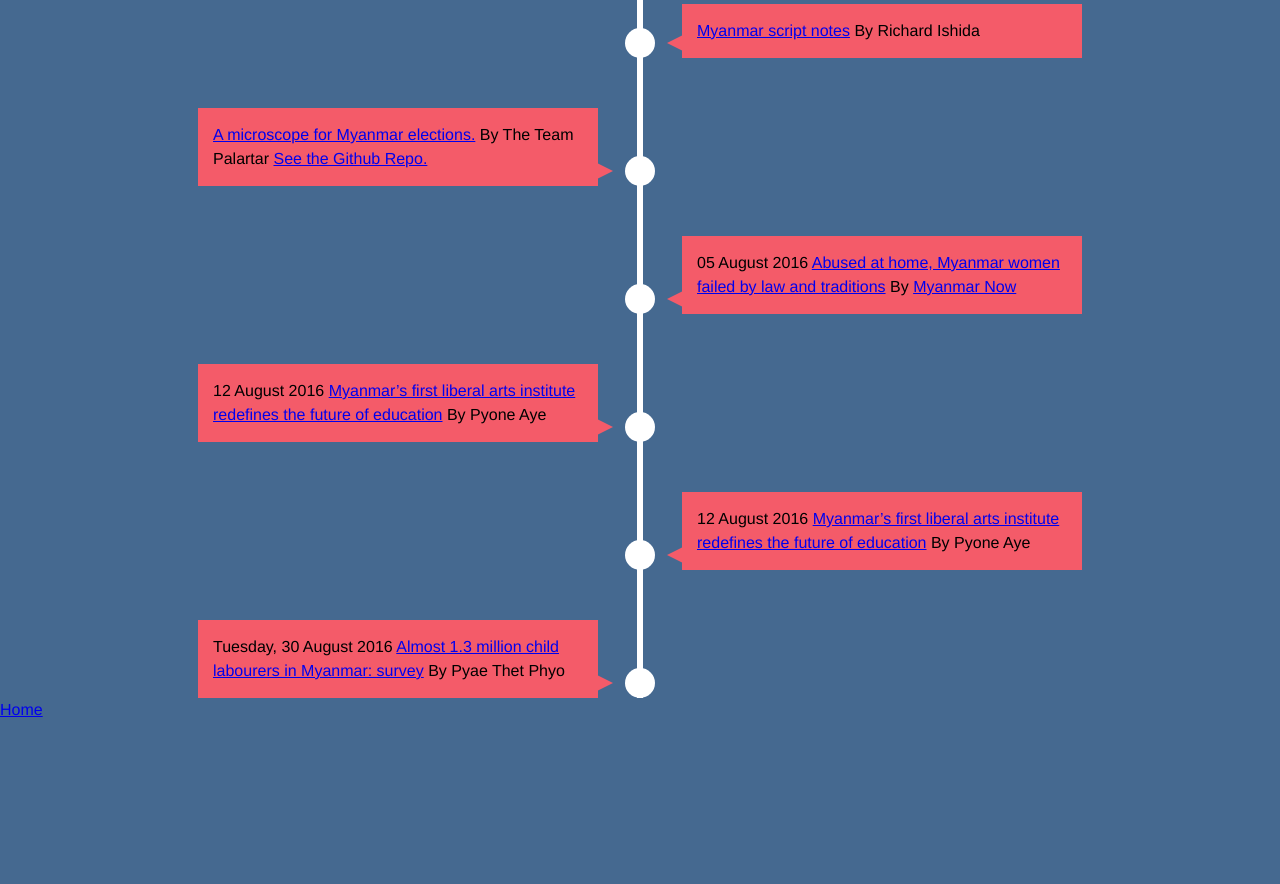
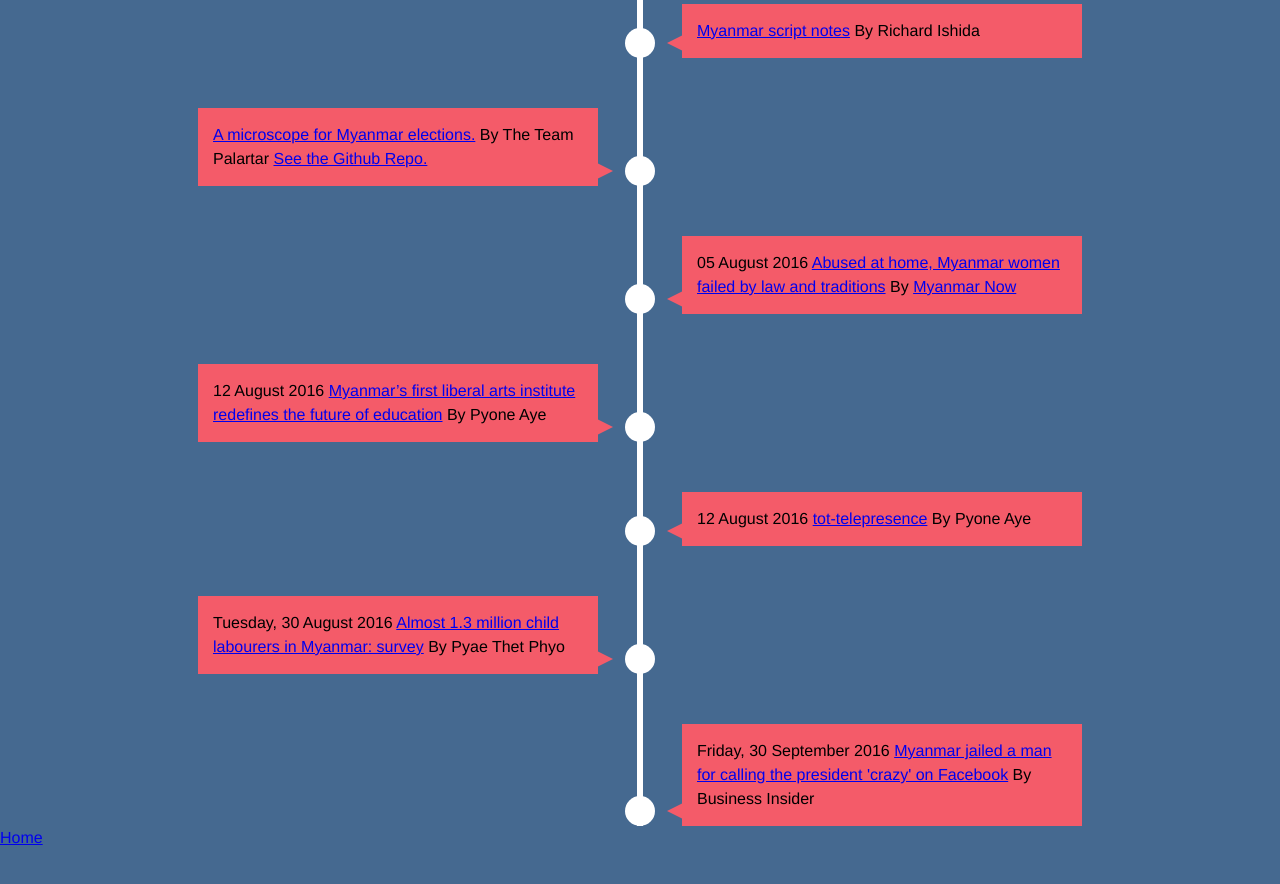
Before and after one commit to sawthinkar/sawthinkar.github.io, a Jekyll site: the page whereIamfrom/index.html, which Jekyll copies as it is, in a window 1280 px wide and 900 px high, scrolled down 2314 px. Shown: the top 884 px of the window. Built offline with Jekyll 4.4.1, drawn with Linux system fonts in a browser that asks for light colours; before the commit the page ends 3086 px from its top, so only the background shows below that.

Commit message:
Update index.html

```diff
--- a/whereIamfrom/index.html
+++ b/whereIamfrom/index.html
@@ -111,12 +111,17 @@ The Golden Land
     </li>
     <li>
         <div>
-            <time>12 August 2016 </time></time><a href="http://sawthinkar.github.io/tot-telepresence/index.html">Myanmar’s first liberal arts institute redefines the future of education</a> By Pyone Aye
+            <time>12 August 2016 </time></time><a href="http://sawthinkar.github.io/tot-telepresence/index.html">tot-telepresence</a> By Pyone Aye
         </div>
     </li>
     <li>
         <div>
             <time>Tuesday, 30 August 2016 </time></time><a href="http://www.mmtimes.com/index.php/national-news/nay-pyi-taw/22210-almost-1-3-million-child-labourers-in-myanmar-survey.html">Almost 1.3 million child labourers in Myanmar: survey</a> By Pyae Thet Phyo
+        </div>
+    </li>
+    <li>
+        <div>
+            <time>Friday, 30 September 2016 </time></time><a href="http://www.businessinsider.com/afp-myanmar-man-jailed-for-calling-president-crazy-on-facebook-2016-9">Myanmar jailed a man for calling the president 'crazy' on Facebook</a> By Business Insider
         </div>
     </li>
 </ul>
```
